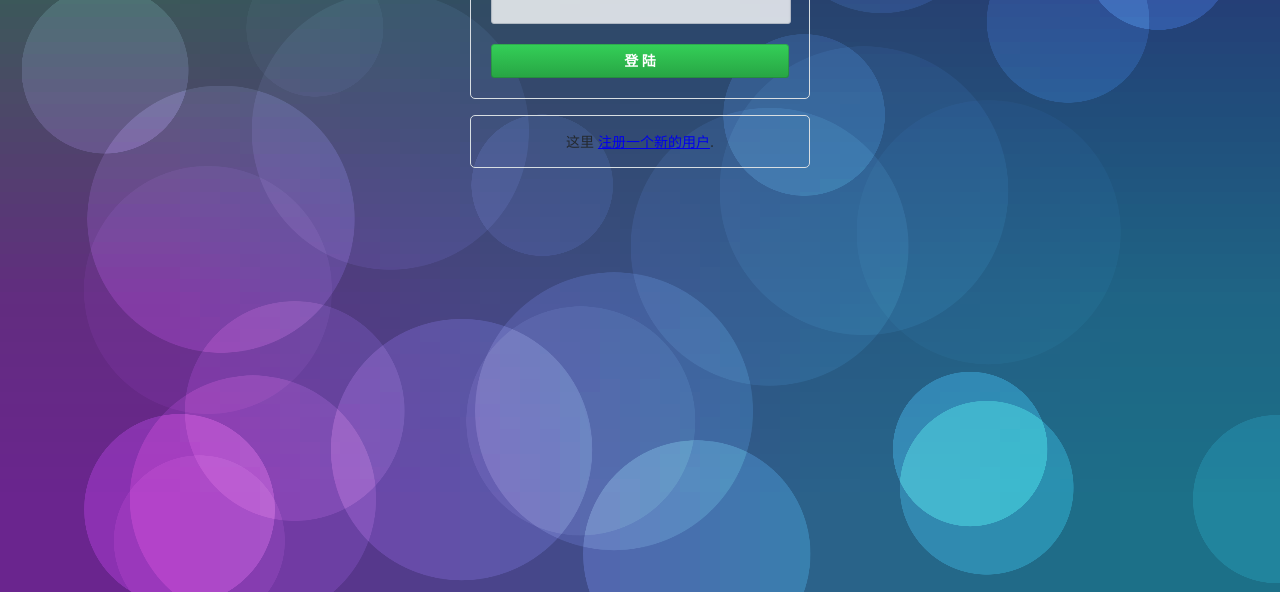
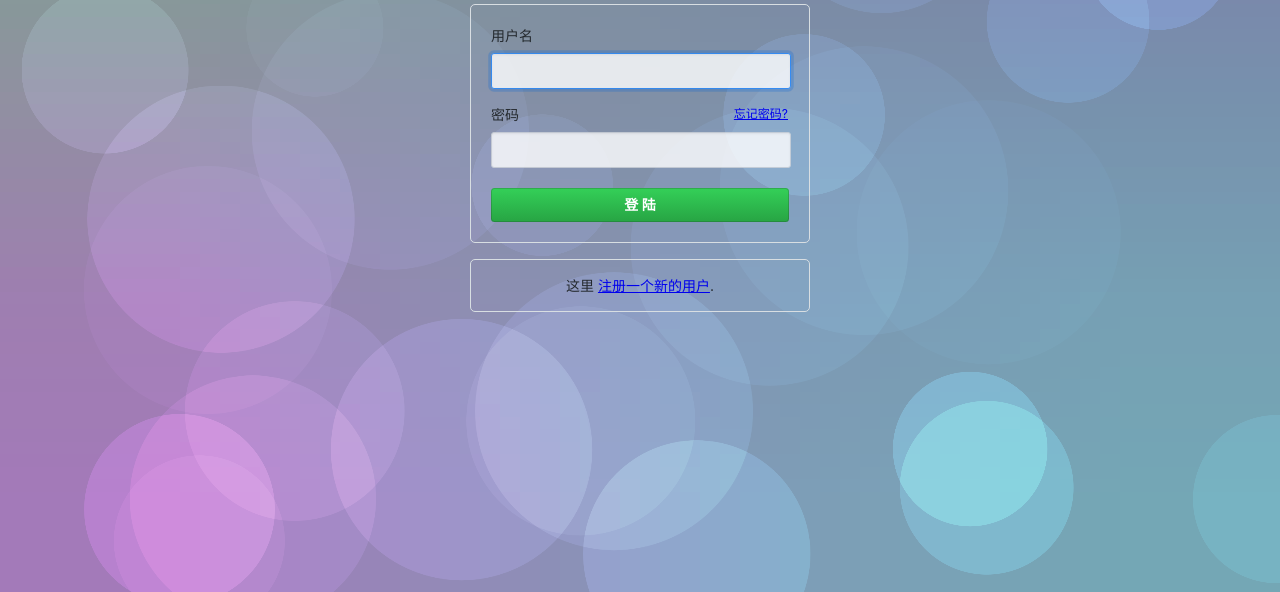
Before and after one commit to BrandonKodjoe/night-world, a website: page index.html in a window 1280 px wide. Shown: the part 208-800 px from the top of the page. Drawn offline with Linux system fonts and the light colour scheme; animation ran at ten frames a second.

Commit message:
更新背景
更新背景

```diff
--- a/index.html
+++ b/index.html
@@ -18,14 +18,16 @@
 			/* background:-webkit-linear-gradient(top,#ffd000,#ff6600); */
 			margin: 0;
 			padding: 0;
+
 		}
 
 		#background {
 			position: fixed;
 			top: 0;
 			left: 0;
-
+			background:-webkit-linear-gradient(top,#1e08df,#0942ac);
 			z-index: -100;
+			opacity:0.6
 		}
 	</style>
 
@@ -41,11 +43,11 @@
 
 
 
-	<div class="auth-form px-3" id="login">
+	<div class="auth-form px-3" id="login" style="margin: 160px auto">
 
 
 
-		<form accept-charset="UTF-8" action="/session" method="post">
+		<form accept-charset="UTF-8" action="  " method="post">
 			<div style="margin:0;padding:0;display:inline">
 
 			</div>
```
